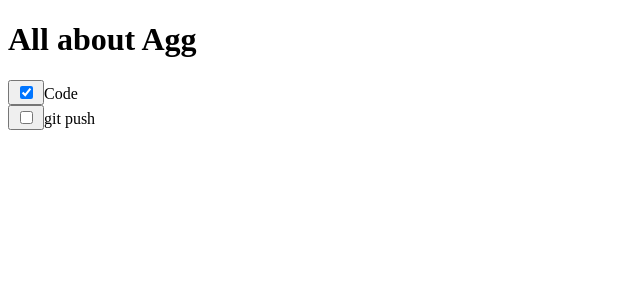
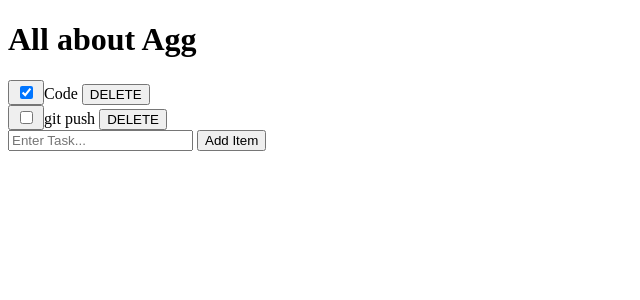
Before and after one commit to Codeit-Michael/About-CBV, a Django app: a page that uses the_app/templates/the_app/person_detail.html in a window 1280 px wide. Shown: the top 300 px of the page, without its empty margins (0-640 px from the left). Run offline with Django 3.2, Linux system fonts and the light colour scheme; data comes from the database, SQL or seed files in the repository; both versions use the stored data as it was after the commit.

Commit message:
add delete functionality

```diff
--- a/the_app/templates/the_app/person_detail.html
+++ b/the_app/templates/the_app/person_detail.html
@@ -10,12 +10,16 @@
 		{% for x in person.task_set.all %}
 			{% if x.is_complete == True %}
 				<button type="submit" name="save" value="save"><input type="checkbox" value="clicked" name="t{{x.id}}" checked></button>{{x}}
-				<br>
 			{% else %}
 				<button type="submit" name="save" value="save"><input type="checkbox" value="clicked" name="t{{x.id}}"></button>{{x}}
-				<br>
 			{% endif %}
+			<button type="submit" name="delete_this" value={{x.id}}>DELETE</button><br>
 		{% endfor %}
+	</form>
+	<form method="post" action="">
+		{% csrf_token %}
+		<input type="textbox" name="new_item" placeholder="Enter Task...">
+		<button type="submit" name="add_item" value="add_item">Add Item</button>
 	</form>
 </body>
 </html>
--- a/the_app/views.py
+++ b/the_app/views.py
@@ -27,6 +27,7 @@ class PersonList(View):
 		my_object.delete()
 		return redirect('personlist')
 
+
 class PersonDetail(DetailView):
 	model = Person
 	context_object_name = 'person'
@@ -46,21 +47,14 @@ class PersonDetail(DetailView):
 				else:
 					task.is_complete = False
 				task.save()
+
+		elif self.request.POST.get('add_item'):
+			new = request.POST.get('new_item')
+			peep.task_set.create(task=new, is_complete=False)
+
+		elif request.POST.get('delete_this'):
+			task_index = request.POST.get('delete_this')
+			peep.task_set.get(id=task_index).delete()
+
 		return super(PersonDetail, self).dispatch(request,*args,**kwargs)
-
-		# FINISH THE BOOLEAN FIELD PART / CHECKBOX PART
-
-		# if request.POST.get('save'):
-		# 	for item in mylist.item_set.all():
-		# 		if request.POST.get(f'c{item.id}') == 'clicked':
-		# 			item.is_complete = True
-		# 		else:
-		# 			item.is_complete = False
-		# 		item.save()
-		# elif request.POST.get('addItem'):
-		# 	new = request.POST.get('newItem')
-		# 	mylist.item_set.create(text=new, is_complete=False)
-		# elif request.POST.get('delThis'):
-		# 	item_index = request.POST.get('delThis')
-		# 	mylist.item_set.get(id=item_index).delete()
 		# WORK ON GIVING BOOLEAN (UPDATEVIEW) & CREATING NEW ONE (CREATEVIEW)
```
Also changed, not shown: db.sqlite3.
